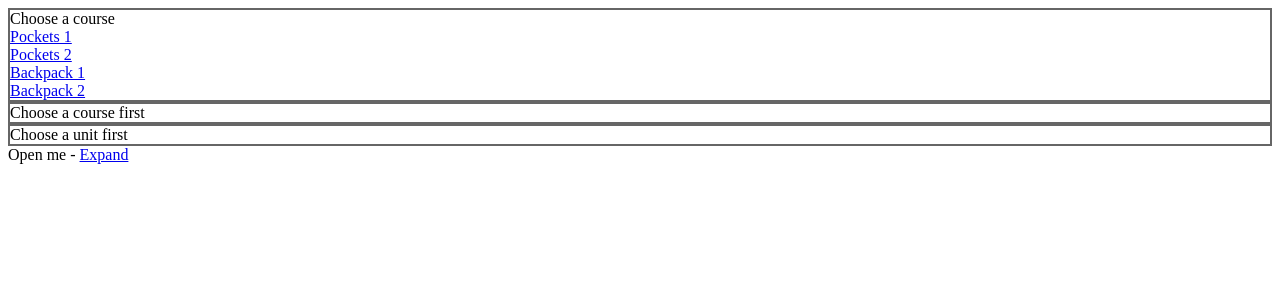
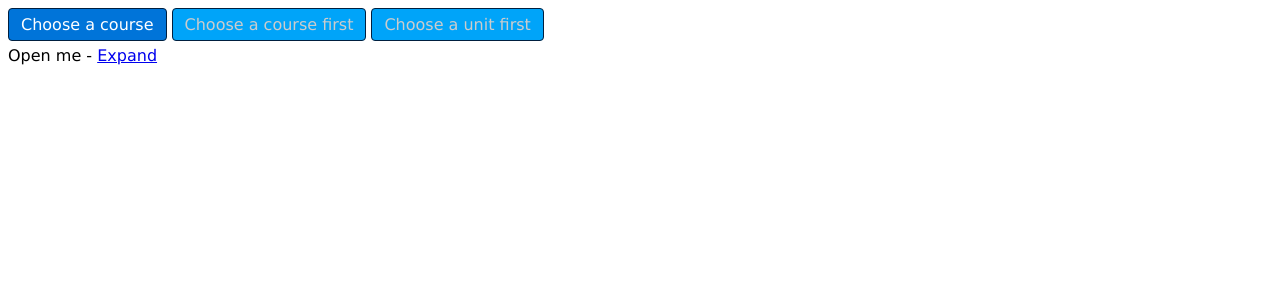
Before and after one commit to manish178-m/KeywordLessonPlanManager, a React app: page / in a window 1280 px wide. Shown: the top 300 px of the page. Built offline with nearby package versions, Linux system fonts and the light colour scheme.

Commit message:
- Basic design for dropdown menu working now. Need to make it look better, but it works -

```diff
--- a/src/LessonPlanner/LessonPlannerLessonMenu.tsx
+++ b/src/LessonPlanner/LessonPlannerLessonMenu.tsx
@@ -90,7 +90,7 @@ export class LessonPlannerLessonMenu extends React.Component<ILessonPlannerLesso
                     listItems={lessonsMenuItems}
                     activeId={this.state.chosenLessonId}
                     disabledText="Choose a unit first"
-                    disabled={this.state.chosenCourseId == null}
+                    disabled={this.state.chosenUnitId == null}
                 />
             </div>
         );
--- a/src/style/Main.css
+++ b/src/style/Main.css
@@ -0,0 +1,3 @@
+*, html, body {
+    font-family: Verdana, Geneva, Tahoma, sans-serif;
+}
--- /dev/null
+++ b/src/style/ui/Dropdown.css
@@ -0,0 +1,37 @@
+.kw-dropdown {
+    display: inline-block;
+}
+
+.kw-dropdown-inner {
+    position: relative; /* So we can position the selector section when it is visible */
+}
+
+.kw-dropdown-chosen {
+    border: 1px solid #001f3f;
+    background-color: #00A4F9;
+    border-radius: 4px;
+    padding: 6px 12px;
+    margin: 0 5px 5px 0;
+    color: #ccc;
+}
+
+.kw-dropdown-chosen.enabled {
+    border: 1px solid #001f3f;
+    background-color: #0074D9;
+    color: #fff;
+}
+
+.kw-dropdown-chosen:hover {
+    cursor: pointer;
+}
+
+.kw-dropdown-options {
+    display: none;
+    padding: 8px;
+    background-color: #4DC1FF;
+}
+
+.kw-dropdown-options.visible {
+    display: block;
+    float: left;
+}
--- a/src/ui/DropdownMenu/DropdownMenu.tsx
+++ b/src/ui/DropdownMenu/DropdownMenu.tsx
@@ -5,11 +5,19 @@ import { IDropdownMenuProps, IDropdownMenuState } from './IDropdownMenu';
 export class DropdownMenu extends React.Component<IDropdownMenuProps, IDropdownMenuState> {
     constructor(props: IDropdownMenuProps) {
         super(props);
+
+        this.state = { dropdownVisible: false };
     }
 
     handleItemSelected(id: number): void {
         console.log("Selected: " + id);
+        this.setState({ dropdownVisible: false });
         this.props.onChange(id);
+    }
+
+    handleDropdownVisibleToggle() {
+        if (!this.props.disabled)
+            this.setState({ dropdownVisible: !this.state.dropdownVisible });
     }
 
     render(): JSX.Element {
@@ -21,6 +29,7 @@ export class DropdownMenu extends React.Component<IDropdownMenuProps, IDropdownM
             );
         }) : null;
 
+        // Decide what the title of this dropdown should say depending on current state
         let chosenDisplayText = this.props.activeId != null ?
             this.props.listItems[this.props.listItems.map((l) => { return l.id }).indexOf(this.props.activeId)].text :
             this.props.inactiveText;
@@ -28,13 +37,19 @@ export class DropdownMenu extends React.Component<IDropdownMenuProps, IDropdownM
         // Override display text if disabled. Disable takes priority over no active selection
         chosenDisplayText = this.props.disabled ? this.props.disabledText : chosenDisplayText;
 
+        // Setup styles for dropdown bit
+        let dropdownClasses: string = this.state.dropdownVisible ? "kw-dropdown-options visible" : "kw-dropdown-options";
+        let dropdownSelectorClasses: string = this.props.disabled ? "kw-dropdown-chosen" : "kw-dropdown-chosen enabled";
+
         return (
-            <div className="kw-dropdown" style={{ border: "2px solid #666" }}>
-                <div className="kw-dropdown-chosen">
+            <div className="kw-dropdown">
+                <div className={dropdownSelectorClasses} onClick={this.handleDropdownVisibleToggle.bind(this)}>
                     {chosenDisplayText}
                 </div>
 
-                {itemsDisplay}
+                <div className={dropdownClasses}>
+                    {itemsDisplay}
+                </div>
             </div>
         );
     }
```
Also changed, not shown: src/index.ejs.
